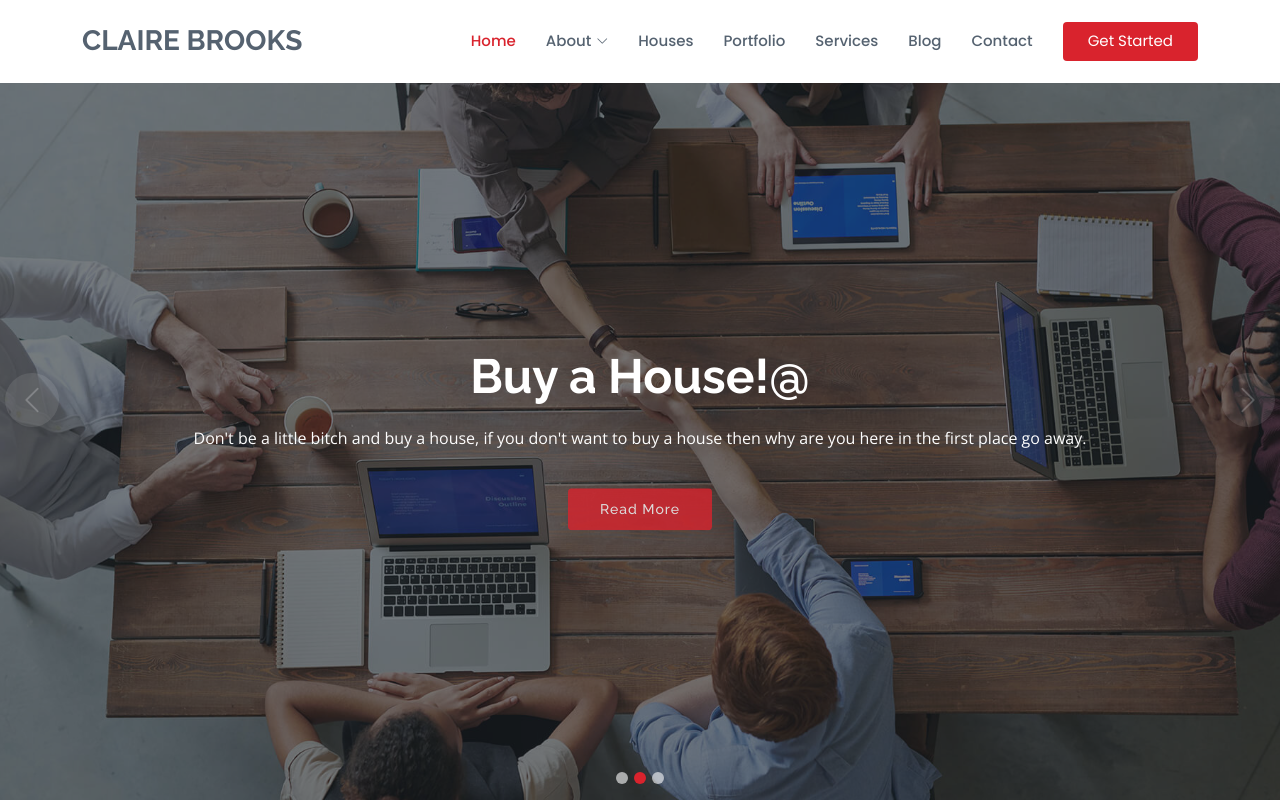
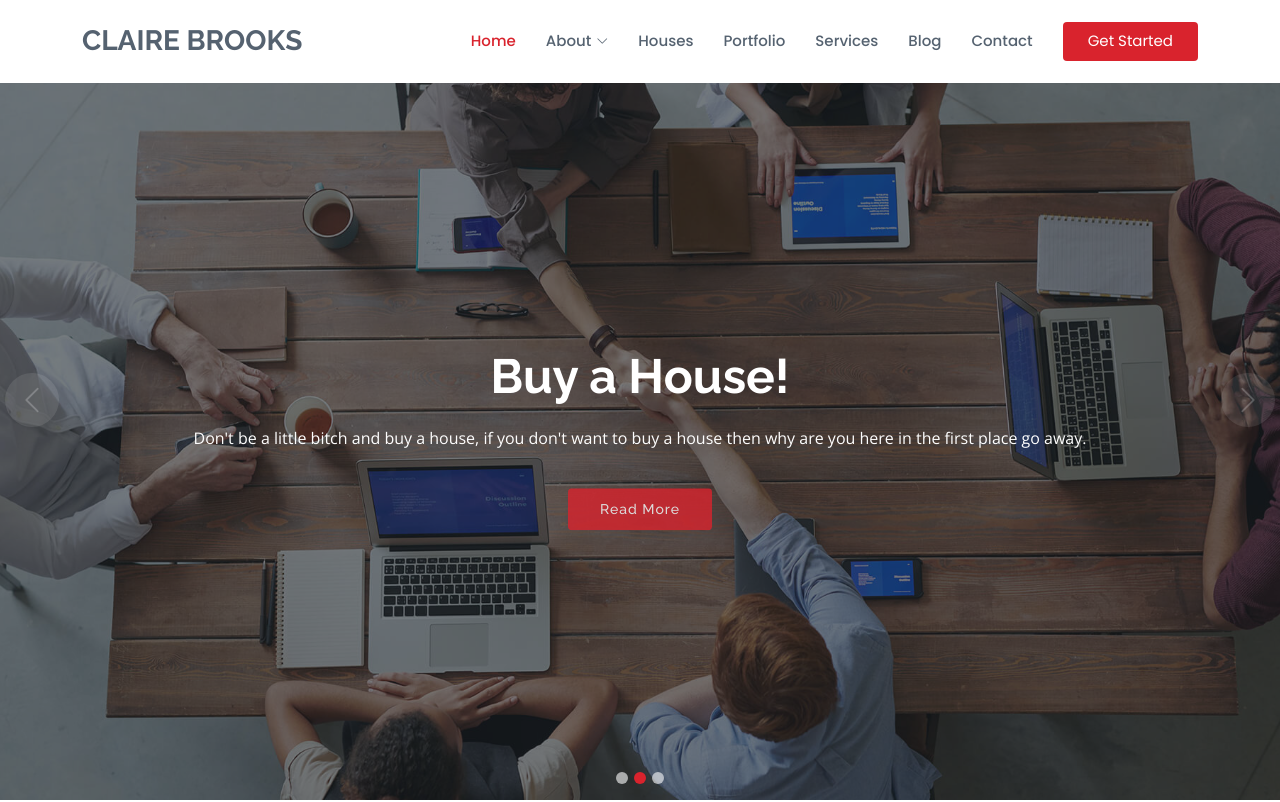
Before and after one commit to ZBscorch/clairebrooks, a plain HTML site: page index.html in a window 1280 px wide. Shown: the top 802 px of the page. Drawn offline with nearby package versions, Linux system fonts and the light colour scheme.

Commit message:
Update index.html

```diff
--- a/index.html
+++ b/index.html
@@ -105,7 +105,7 @@
         <div class="carousel-item" style="background-image: url(assets/img/slide/slide-2.jpg)">
           <div class="carousel-container">
             <div class="container">
-              <h2 class="animate__animated animate__fadeInDown">Buy a House!@</h2>
+              <h2 class="animate__animated animate__fadeInDown">Buy a House!</h2>
               <p class="animate__animated animate__fadeInUp">Don't be a little bitch and buy a house, if you don't want to buy a house then why are you here in the first place go away.</p>
               <a href="#about" class="btn-get-started animate__animated animate__fadeInUp scrollto">Read More</a>
             </div>
```
